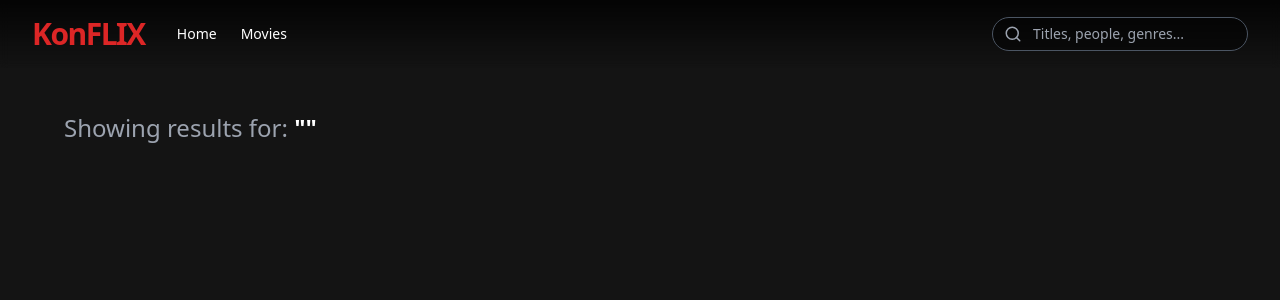
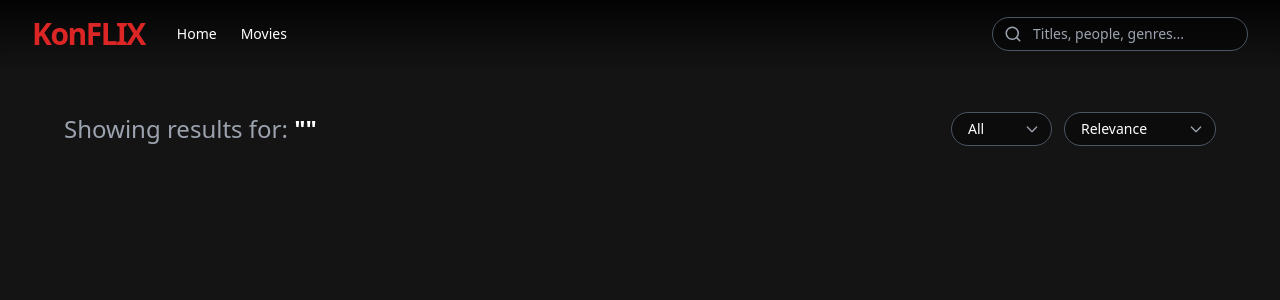
Before and after one commit to davXcode/KonFLIX, a React (Vite) app in the folder frontend/: page /search in a window 1280 px wide. Shown: the top 300 px of the page. Built offline with nearby package versions, Linux system fonts and the light colour scheme.

Commit message:
added filter for search

```diff
--- a/frontend/src/pages/Search.tsx
+++ b/frontend/src/pages/Search.tsx
@@ -1,13 +1,22 @@
-import { useEffect, useState } from 'react';
+import { useEffect, useMemo, useState } from 'react';
 import { useSearchParams, Link } from 'react-router-dom';
 import { searchMovie } from '../services/api';
 
+type Item = any;
+
 export default function Search() {
   const [searchParams] = useSearchParams();
-  const [items, setItems] = useState<any[]>([]);
+  const [items, setItems] = useState<Item[]>([]);
   const [loading, setLoading] = useState(false);
 
-  // Ambil keyword 'q' dari URL
+  // filter & sort state
+  const [typeFilter, setTypeFilter] = useState<
+    'all' | 'movie' | 'series' | 'music'
+  >('all');
+  const [sortBy, setSortBy] = useState<'relevance' | 'rating' | 'year'>(
+    'relevance'
+  );
+
   const query = searchParams.get('q') || '';
 
   useEffect(() => {
@@ -20,12 +29,110 @@ export default function Search() {
     }
   }, [query]);
 
+  // mapping subjectType:
+  // 1 = movie, 2 = series, 6 = music
+
+  const filteredItems = useMemo(() => {
+    let result = [...items];
+
+    // FILTER
+    if (typeFilter !== 'all') {
+      result = result.filter((item) => {
+        if (typeFilter === 'movie') return item.subjectType === 1;
+        if (typeFilter === 'series') return item.subjectType === 2;
+        if (typeFilter === 'music') return item.subjectType === 6;
+        return true;
+      });
+    }
+
+    // SORT
+    if (sortBy === 'rating') {
+      result.sort(
+        (a, b) =>
+          parseFloat(b.imdbRatingValue || '0') -
+          parseFloat(a.imdbRatingValue || '0')
+      );
+    }
+
+    if (sortBy === 'year') {
+      result.sort(
+        (a, b) =>
+          new Date(b.releaseDate || '1900-01-01').getTime() -
+          new Date(a.releaseDate || '1900-01-01').getTime()
+      );
+    }
+
+    return result;
+  }, [items, typeFilter, sortBy]);
+
   return (
     <div className="pt-28 px-8 md:px-16 min-h-screen bg-[#141414] text-white">
-      <h1 className="text-2xl mb-8 text-gray-400">
-        Showing results for:{' '}
-        <span className="text-white font-bold">"{query}"</span>
-      </h1>
+      <div className="flex flex-col md:flex-row md:items-center md:justify-between gap-4 mb-8">
+        <h1 className="text-2xl text-gray-400">
+          Showing results for:{' '}
+          <span className="text-white font-bold">"{query}"</span>
+        </h1>
+
+        {/* FILTER BAR */}
+        <div className="flex gap-3">
+          {/* TYPE FILTER */}
+          <div className="relative group">
+            <select
+              value={typeFilter}
+              onChange={(e) => setTypeFilter(e.target.value as any)}
+              className="appearance-none bg-black/40 border border-gray-600 text-white px-4 pr-9 py-1.5 rounded-full text-sm focus:outline-none focus:ring-2 focus:ring-red-600 focus:bg-black/80 transition-all"
+            >
+              <option value="all">All</option>
+              <option value="movie">Movies</option>
+              <option value="series">Series</option>
+              <option value="music">Music</option>
+            </select>
+
+            {/* arrow */}
+            <svg
+              className="pointer-events-none absolute right-3 top-1/2 -translate-y-1/2 w-4 h-4 text-gray-400 group-focus-within:text-red-500 transition"
+              fill="none"
+              stroke="currentColor"
+              viewBox="0 0 24 24"
+            >
+              <path
+                strokeLinecap="round"
+                strokeLinejoin="round"
+                strokeWidth="2"
+                d="M19 9l-7 7-7-7"
+              />
+            </svg>
+          </div>
+
+          {/* SORT */}
+          <div className="relative group">
+            <select
+              value={sortBy}
+              onChange={(e) => setSortBy(e.target.value as any)}
+              className="appearance-none bg-black/40 border border-gray-600 text-white px-4 pr-9 py-1.5 rounded-full text-sm focus:outline-none focus:ring-2 focus:ring-red-600 focus:bg-black/80 transition-all"
+            >
+              <option value="relevance">Relevance</option>
+              <option value="rating">Highest Rating</option>
+              <option value="year">Newest</option>
+            </select>
+
+            {/* arrow */}
+            <svg
+              className="pointer-events-none absolute right-3 top-1/2 -translate-y-1/2 w-4 h-4 text-gray-400 group-focus-within:text-red-500 transition"
+              fill="none"
+              stroke="currentColor"
+              viewBox="0 0 24 24"
+            >
+              <path
+                strokeLinecap="round"
+                strokeLinejoin="round"
+                strokeWidth="2"
+                d="M19 9l-7 7-7-7"
+              />
+            </svg>
+          </div>
+        </div>
+      </div>
 
       {loading ? (
         <div className="flex justify-center py-20">
@@ -33,7 +140,7 @@ export default function Search() {
         </div>
       ) : (
         <div className="grid grid-cols-2 sm:grid-cols-3 md:grid-cols-5 lg:grid-cols-6 gap-6">
-          {items.map((t) => (
+          {filteredItems.map((t) => (
             <Link
               key={t.subjectId + t.title}
               to={'/detail/' + t.subjectId}
@@ -41,7 +148,7 @@ export default function Search() {
             >
               <div className="aspect-[2/3] rounded-lg overflow-hidden shadow-lg border border-gray-800">
                 <img
-                  src={t.cover.url}
+                  src={t.cover?.url || t.thumbnail}
                   alt={t.title}
                   className="w-full h-full object-cover"
                 />
@@ -49,12 +156,16 @@ export default function Search() {
               <p className="mt-2 text-sm font-semibold truncate group-hover:text-red-500 transition">
                 {t.title}
               </p>
+              <p className="text-xs text-gray-400">
+                ⭐ {t.imdbRatingValue || 'N/A'} •{' '}
+                {t.releaseDate?.slice(0, 4) || '—'}
+              </p>
             </Link>
           ))}
         </div>
       )}
 
-      {!loading && items.length === 0 && query && (
+      {!loading && filteredItems.length === 0 && query && (
         <p className="text-center text-gray-500 py-20">
           No movies found for "{query}".
         </p>
```
